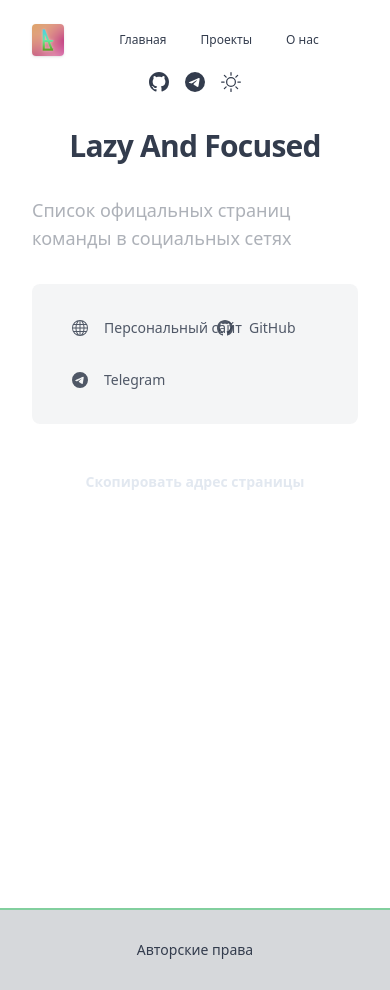
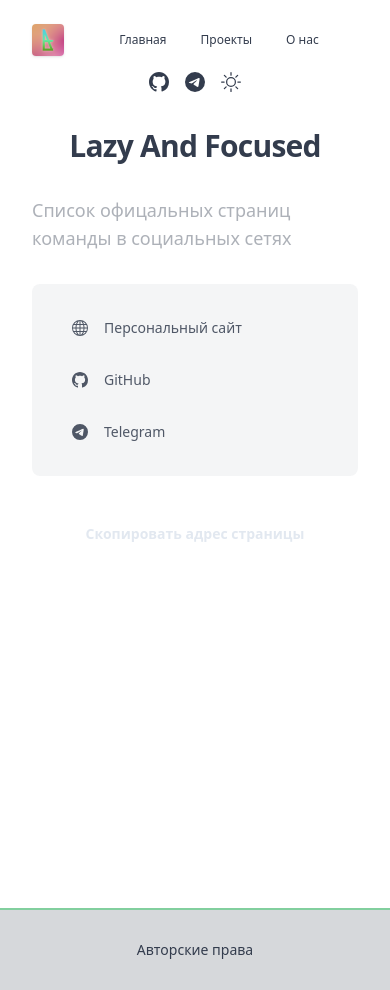
Before and after one commit to Lazy-And-Focused/laf-info-site, a React (Vite) app: page /links in a window 390 px wide. Built offline with nearby package versions, Linux system fonts and the light colour scheme.

Commit message:
Исправленамобильная вёрстка в Links.tsx

```diff
--- a/src/pages/Links.tsx
+++ b/src/pages/Links.tsx
@@ -25,7 +25,7 @@ const Links = () => {
           Список офицальных страниц команды в социальных сетях
         </p>
 
-        <ul className='mx-auto grid w-full max-w-2xl list-inside list-disc grid-cols-2 justify-start gap-3 rounded-lg bg-base-content/5 p-6 text-sm font-medium text-base-content/85'>
+        <ul className='mx-auto grid w-full max-w-2xl list-inside list-disc grid-cols-1 justify-start gap-3 rounded-lg bg-base-content/5 p-6 text-sm font-medium text-base-content/85 md:grid-cols-2'>
           {teamSocialLinks.map((s) => (
             <li
               className='list-none items-center gap-2 transition-colors hover:text-primary hover:underline'
```
